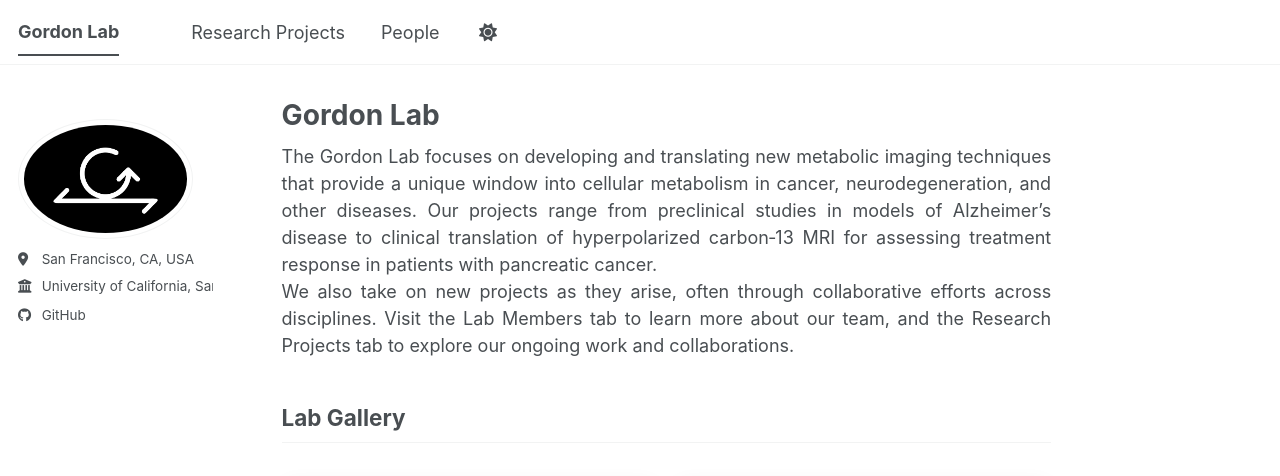
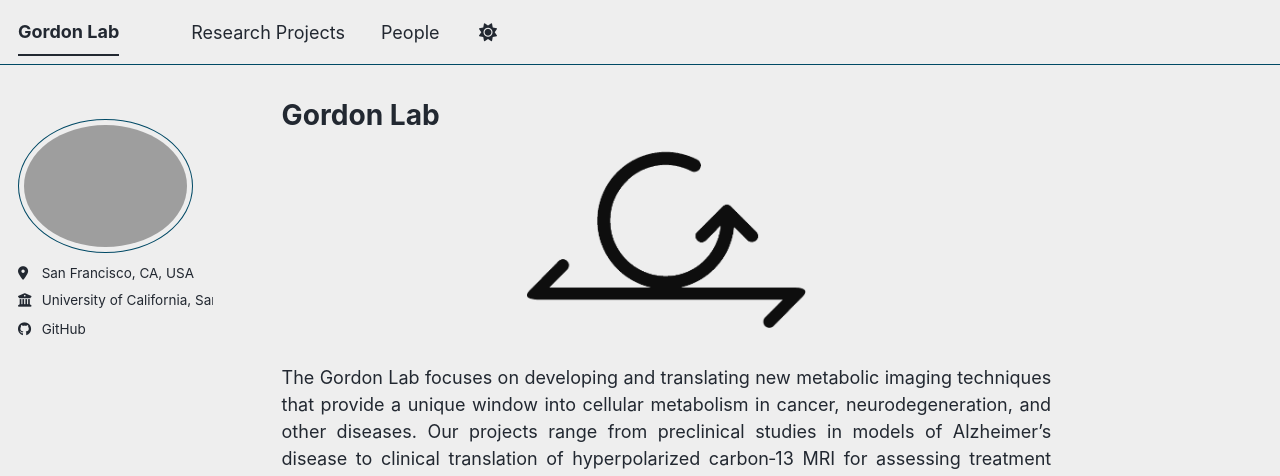
Before and after one commit to JGordonLab/JGordonLab.github.io, a Jekyll site: the page built from _pages/about.md, in a window 1280 px wide and 1400 px high. Shown: the top 476 px of the window. Built offline with Jekyll 4.4.1, drawn with Linux system fonts in a browser that asks for light colours; a script bundle is joined from its source files by our own code; library files that are not in the unit come from our copies; grey boxes are pictures that could not be loaded.

Commit message:
added logo in another place in about page
fussed around with light/dark mode switching for logo but it's not working

```diff
--- a/_config.yml
+++ b/_config.yml
@@ -8,7 +8,7 @@
 
 # Basic Site Settings
 locale                   : "en-US"
-site_theme               : "default" # The available themes options are "default", "air", "sunrise", "mint", "dirt" and "contrast"
+site_theme               : "air" # The available themes options are "default", "air", "sunrise", "mint", "dirt" and "contrast"
 title                    : "Gordon Lab"
 title_separator          : "-"
 name                     : &name "Gordon Lab"
@@ -23,7 +23,7 @@ repository               : "JGordonLab/JGordonLab.github.io"
 #               Additional customization can be done by editing /_includes/author-profile.html
 author:
   # Biographic information
-  avatar           : "Gordon_Logo_k_bkgd.PNG"
+  avatar           : #"Gordon_Logo_k_bkgd.PNG"
   name             : #"Your Sidebar Name"
   pronouns         : # example: "she/her"
   bio              : #"Short biography for the left-hand sidebar"
--- a/_pages/about.md
+++ b/_pages/about.md
@@ -6,6 +6,11 @@ redirect_from:
   - /about/
   - /about.html
 ---
+<div style="text-align: center; margin-bottom: 2rem;">
+  <picture>
+    <img src="/images/Gordon_Logo_Light.png" class="grid-img only-light" alt="Gordon Lab Logo" style="width:280px; height:auto;">
+  </picture>
+</div>
 
 <p style="margin:0; text-align: justify;">The Gordon Lab focuses on developing and translating new metabolic imaging techniques that provide a unique window into cellular metabolism in cancer, neurodegeneration, and other diseases. Our projects range from preclinical studies in models of Alzheimer’s disease to clinical translation of hyperpolarized carbon‑13 MRI for assessing treatment response in patients with pancreatic cancer.</p>
 
--- /dev/null
+++ b/_sass/_custom.scss
@@ -0,0 +1,15 @@
+.grid-container {
+  display: grid;
+  place-items: center; /* Centers both images */
+}
+
+.grid-img {
+  grid-area: 1 / 1;
+}
+
+/* Hide dark image by default */
+.only-dark { display: none; }
+
+/* Switch visibility based on data-theme */
+[data-theme="dark"] .only-light { display: none; }
+[data-theme="dark"] .only-dark { display: block; }
```
Also changed, not shown: images/Gordon_Logo_Dark.png (renamed from images/Gordon_Logo_01.png), images/Gordon_Logo_Light.png (added).
